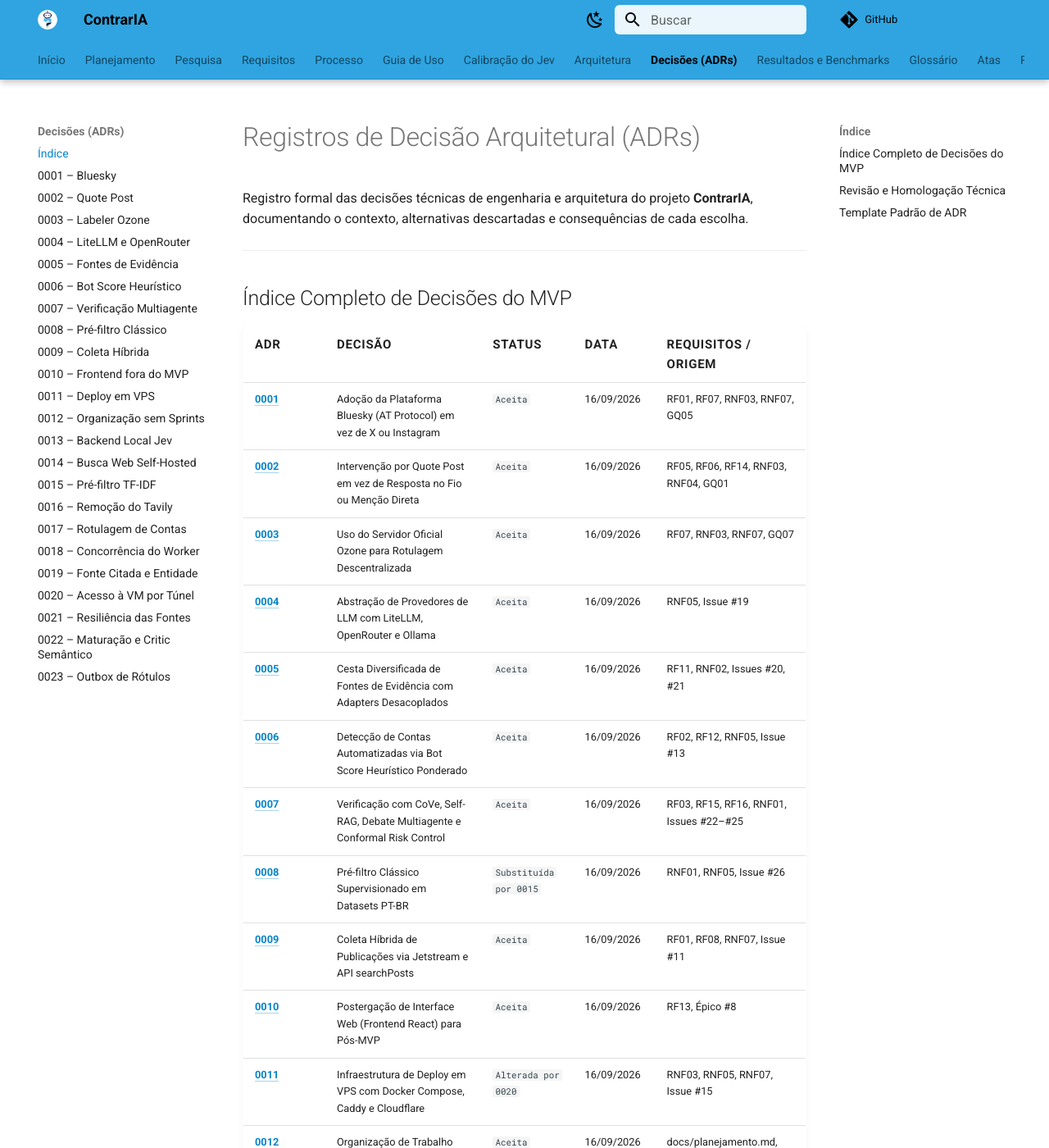
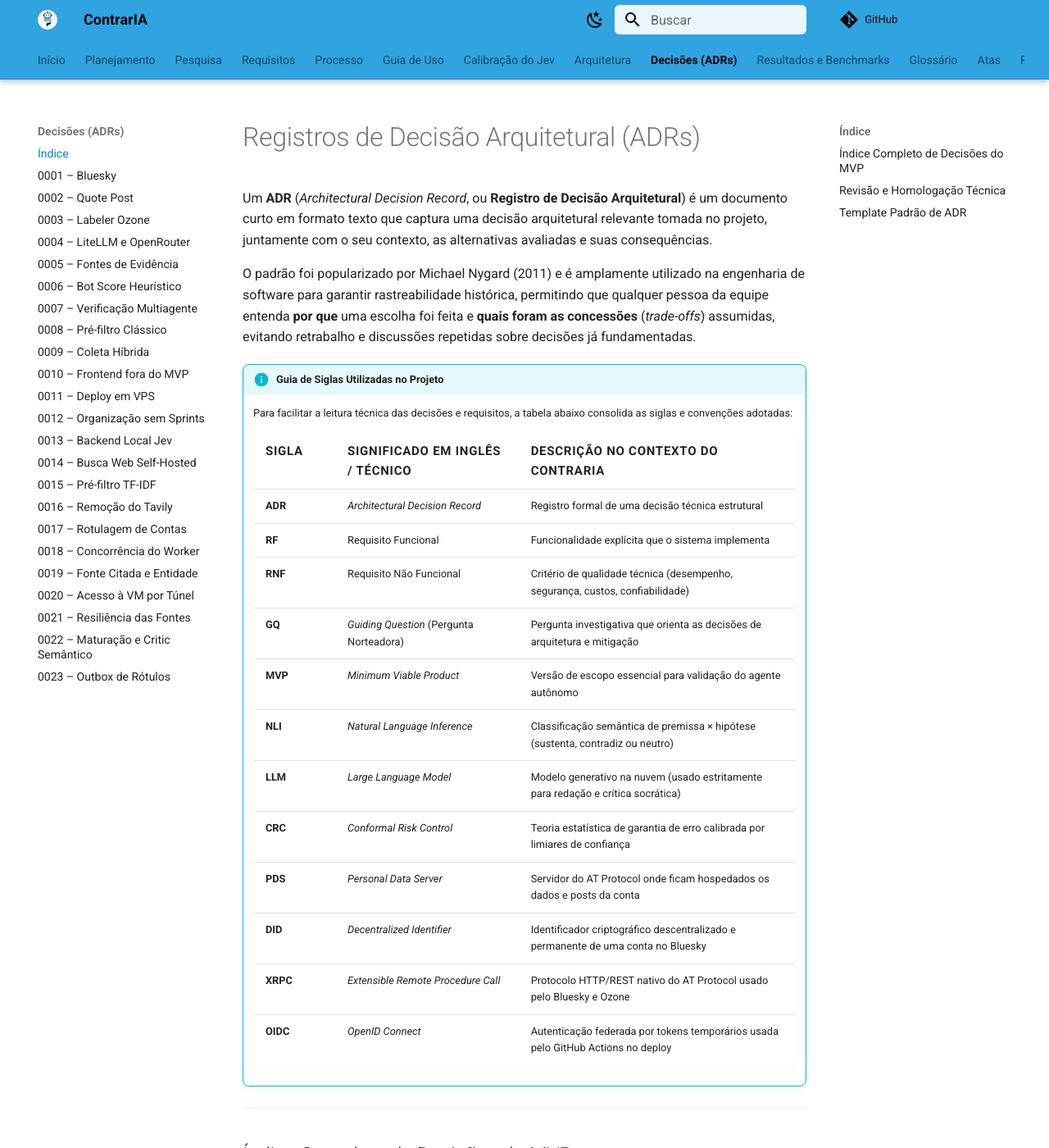
Before and after one commit to moonshinerd/ContrarIA, an MkDocs documentation site: the page built from docs/adr/index.md, in a window 1280 px wide and 1400 px high. Shown: the whole window at 82% size. Built offline with MkDocs 1.6.1 and Material for MkDocs 9.7.7, drawn with Linux system fonts in a browser that asks for light colours; comment, search, counter and statistics services are not loaded.

Commit message:
docs: corrige sintaxe do diagrama jev, explica sigla adr e aprimora roteamento de setas

```diff
--- a/docs/adr/index.md
+++ b/docs/adr/index.md
@@ -1,6 +1,26 @@
 # Registros de Decisão Arquitetural (ADRs)
 
-Registro formal das decisões técnicas de engenharia e arquitetura do projeto **ContrarIA**, documentando o contexto, alternativas descartadas e consequências de cada escolha.
+Um **ADR** (*Architectural Decision Record*, ou **Registro de Decisão Arquitetural**) é um documento curto em formato texto que captura uma decisão arquitetural relevante tomada no projeto, juntamente com o seu contexto, as alternativas avaliadas e suas consequências.
+
+O padrão foi popularizado por Michael Nygard (2011) e é amplamente utilizado na engenharia de software para garantir rastreabilidade histórica, permitindo que qualquer pessoa da equipe entenda **por que** uma escolha foi feita e **quais foram as concessões** (*trade-offs*) assumidas, evitando retrabalho e discussões repetidas sobre decisões já fundamentadas.
+
+!!! info "Guia de Siglas Utilizadas no Projeto"
+    Para facilitar a leitura técnica das decisões e requisitos, a tabela abaixo consolida as siglas e convenções adotadas:
+
+    | Sigla | Significado em Inglês / Técnico | Descrição no Contexto do ContrarIA |
+    |---|---|---|
+    | **ADR** | *Architectural Decision Record* | Registro formal de uma decisão técnica estrutural |
+    | **RF** | Requisito Funcional | Funcionalidade explícita que o sistema implementa |
+    | **RNF** | Requisito Não Funcional | Critério de qualidade técnica (desempenho, segurança, custos, confiabilidade) |
+    | **GQ** | *Guiding Question* (Pergunta Norteadora) | Pergunta investigativa que orienta as decisões de arquitetura e mitigação |
+    | **MVP** | *Minimum Viable Product* | Versão de escopo essencial para validação do agente autônomo |
+    | **NLI** | *Natural Language Inference* | Classificação semântica de premissa × hipótese (sustenta, contradiz ou neutro) |
+    | **LLM** | *Large Language Model* | Modelo generativo na nuvem (usado estritamente para redação e crítica socrática) |
+    | **CRC** | *Conformal Risk Control* | Teoria estatística de garantia de erro calibrada por limiares de confiança |
+    | **PDS** | *Personal Data Server* | Servidor do AT Protocol onde ficam hospedados os dados e posts da conta |
+    | **DID** | *Decentralized Identifier* | Identificador criptográfico descentralizado e permanente de uma conta no Bluesky |
+    | **XRPC** | *Extensible Remote Procedure Call* | Protocolo HTTP/REST nativo do AT Protocol usado pelo Bluesky e Ozone |
+    | **OIDC** | *OpenID Connect* | Autenticação federada por tokens temporários usada pelo GitHub Actions no deploy |
 
 ---
 
--- a/docs/stylesheets/extra.css
+++ b/docs/stylesheets/extra.css
@@ -343,7 +343,7 @@
   font-weight: 700 !important;
 }
 
-/* Rótulos das setas e arestas com fundo limpo e contraste */
+/* Rótulos das setas e arestas com fundo limpo, borda e contraste */
 .mermaid .edgeLabel,
 .mermaid .edgeLabel text,
 .mermaid .edgeLabel span {
@@ -352,8 +352,10 @@
   color: #1E293B !important;
   fill: #1E293B !important;
   background-color: #FFFFFF !important;
-  padding: 2px 6px !important;
+  padding: 3px 8px !important;
   border-radius: 4px !important;
+  border: 1px solid #CBD5E1 !important;
+  box-shadow: 0 1px 3px rgba(0, 0, 0, 0.05) !important;
 }
 
 [data-md-color-scheme="slate"] .mermaid .edgeLabel,
@@ -362,6 +364,8 @@
   color: #E2E8F0 !important;
   fill: #E2E8F0 !important;
   background-color: #1E223A !important;
+  border: 1px solid #334155 !important;
+  box-shadow: 0 2px 6px rgba(0, 0, 0, 0.3) !important;
 }
 
 [data-md-color-scheme="slate"] .mermaid .node text,
```
Also changed, not shown: docs/arquitetura/index.md (+30 -16 lines).
